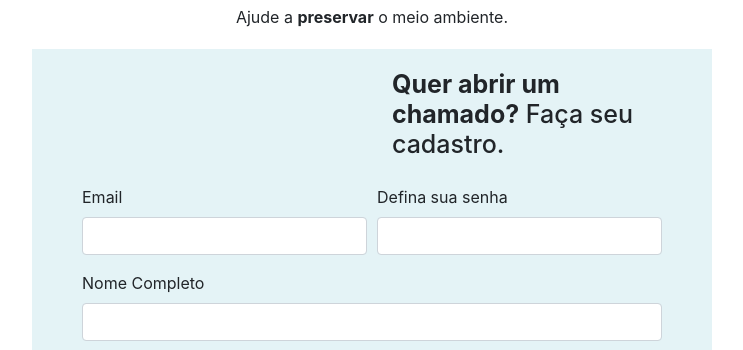
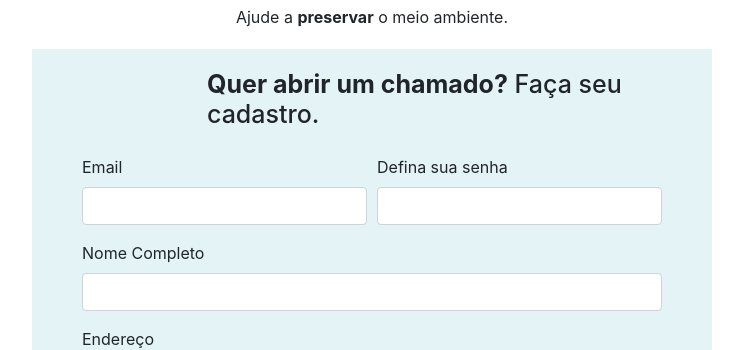
Before and after one commit to leticiams/soscerrado, a plain HTML site: page prototipo/cadastroUsuario.html in a window 1280 px wide. Shown: the part 478-828 px from the top of the page, without its empty margins (268-1011 px from the left). Drawn offline with nearby package versions, Linux system fonts and the light colour scheme; a script that the page names is missing.

Commit message:
ajustando alinhamento cadastrouser

```diff
--- a/prototipo/cadastroUsuario.html
+++ b/prototipo/cadastroUsuario.html
@@ -16,7 +16,7 @@
 
     <div class="rounded-lg;" style="background-color: #e4f3f6; align-self: center; margin: 20px 300px;">
       <ul>
-          <h1 style="font-size: 25px; padding: 20px 20px 10px 20px; margin-left: 300px;"><b>Quer abrir um chamado?</b> Faça seu cadastro.</h1>
+          <h1 style="font-size: 25px; padding: 20px 20px 10px 20px; margin-left: 115px;"><b>Quer abrir um chamado?</b> Faça seu cadastro.</h1>
       </ul>
       <form style="padding: 0px 50px;">
         <div class="form-row">
```
